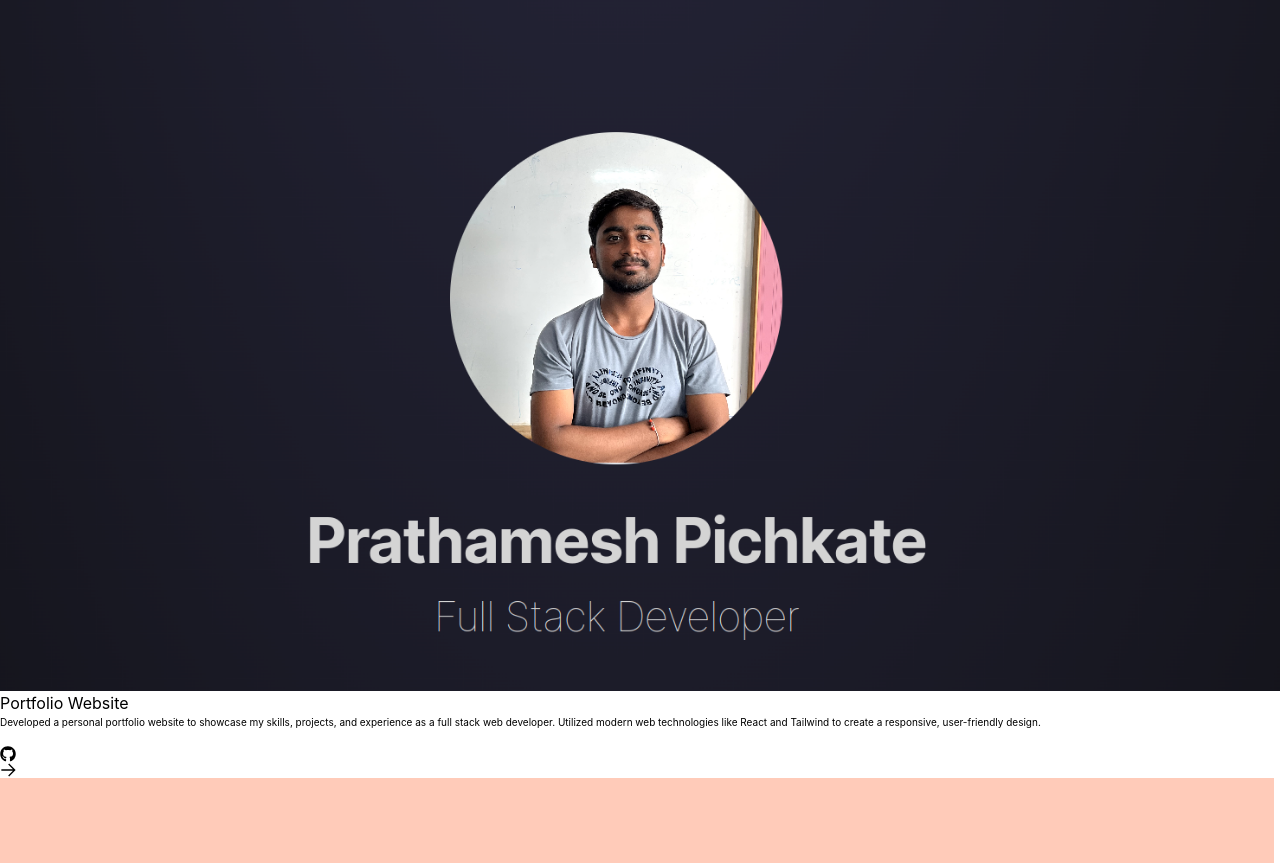
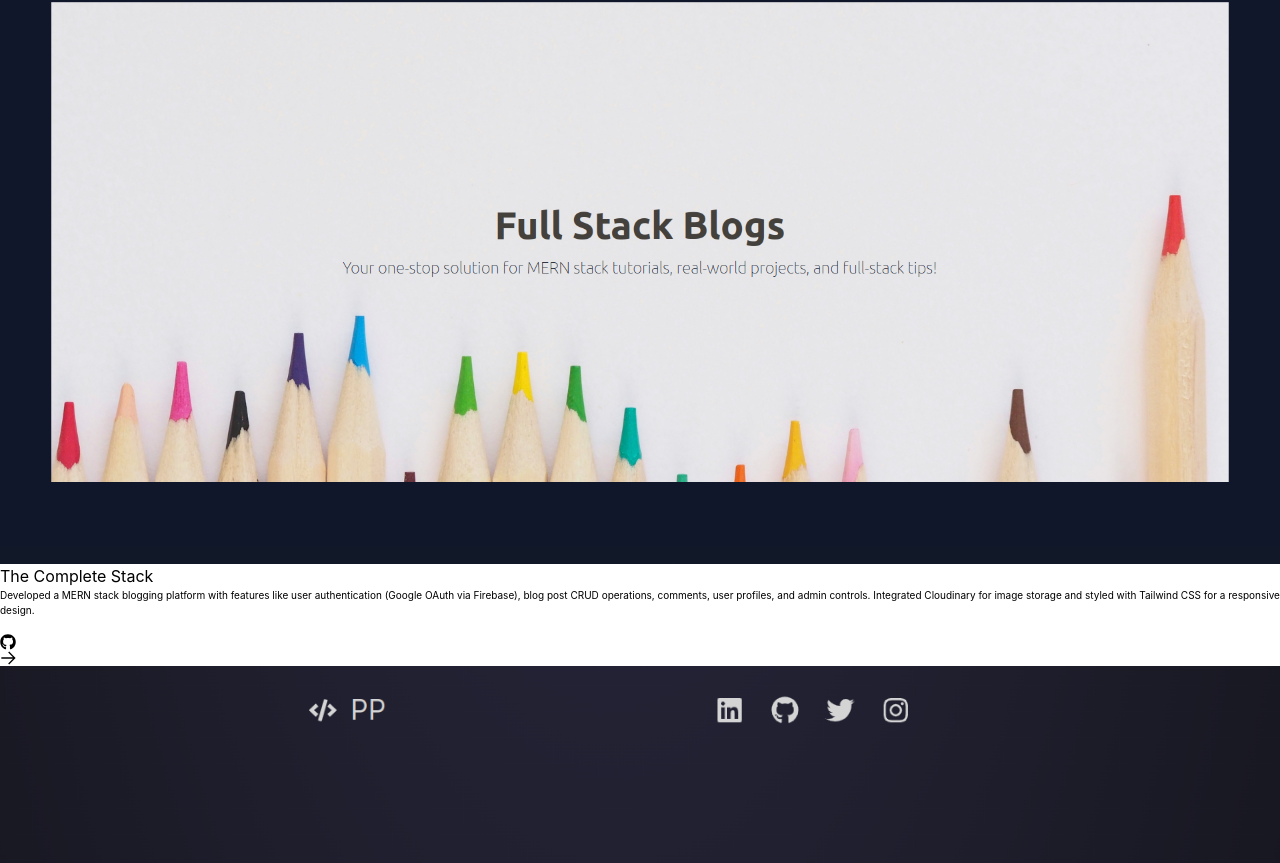
Before and after one commit to prathamesh-pichkate/Prathamesh-Portfolio, a React (Vite) app: page / in a window 1280 px wide. Shown: the part 3079-3942 px from the top of the page. Built offline with nearby package versions, Linux system fonts and the light colour scheme; no server answers.

Commit message:
Added the project

```diff
--- a/src/components/Projects.jsx
+++ b/src/components/Projects.jsx
@@ -5,6 +5,8 @@ import { motion } from "framer-motion";
 import { useState } from "react";
 
 const Projects = () => {
+  const connectLink = import.meta.env.VITE_CONNECT_LINK;
+  const connectGithub = import.meta.env.VITE_CONNECT_GITHUB;
   const blogLink = import.meta.env.VITE_BLOG_LINK;
   const blogGithub = import.meta.env.VITE_BLOG_GITHUB;
   const portfolioLink = import.meta.env.VITE_PORTFOLIO_LINK;
@@ -41,13 +43,34 @@ const Projects = () => {
             />
           ),
         },
+        { icon: <FaGithub key="github" />, link: connectGithub },
+        { icon: <GrLinkNext key="link" />, link: connectLink },
+      ],
+      delay: 0.7,
+    },
+    {
+      id: 2,
+      title: "The Complete Stack",
+      description:
+        "Developed a MERN stack blogging platform with features like user authentication (Google OAuth via Firebase), blog post CRUD operations, comments, user profiles, and admin controls. Integrated Cloudinary for image storage and styled with Tailwind CSS for a responsive design.",
+      imageUrl: "blog.png",
+      icons: [
+        {
+          icon: (
+            <FaHeart
+              key="heart"
+              onClick={() => changeColor(2)}
+              color={heartColors[1]}
+            />
+          ),
+        },
         { icon: <FaGithub key="github" />, link: blogGithub },
         { icon: <GrLinkNext key="link" />, link: blogLink },
       ],
       delay: 0.7,
     },
     {
-      id: 2,
+      id: 3,
       title: "Portfolio Website",
       description:
         "Developed a personal portfolio website to showcase my skills, projects, and experience as a full stack web developer. Utilized modern web technologies like React and Tailwind to create a responsive, user-friendly design.",
@@ -57,7 +80,7 @@ const Projects = () => {
           icon: (
             <FaHeart
               key="heart"
-              onClick={() => changeColor(1)}
+              onClick={() => changeColor(3)}
               color={heartColors[1]}
             />
           ),
@@ -68,7 +91,7 @@ const Projects = () => {
       delay: 0.7,
     },
     {
-      id: 3,
+      id: 4,
       title: "Currency Convertor",
       description:
         "I developed a fully functional Currency Converter website using HTML, CSS, and JavaScript. This project leverages a reliable currency conversion API to provide real-time exchange rates. It allows users to convert amounts between different currencies.",
@@ -78,8 +101,8 @@ const Projects = () => {
           icon: (
             <FaHeart
               key="heart"
-              onClick={() => changeColor(2)}
-              color={heartColors[2]}
+              onClick={() => changeColor(4)}
+              color={heartColors[1]}
             />
           ),
         },
```
